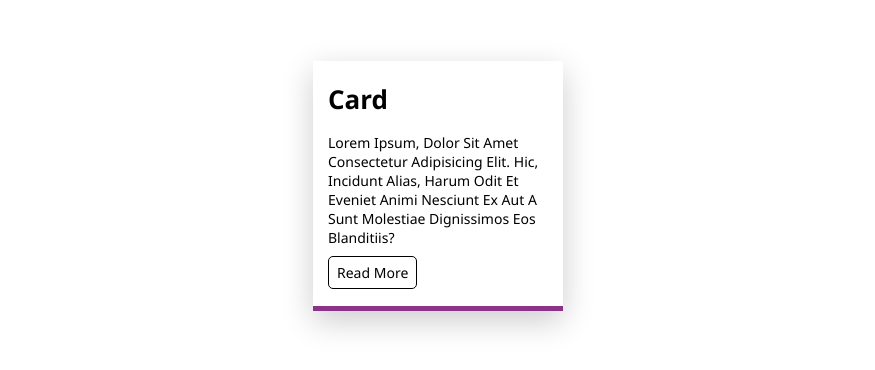
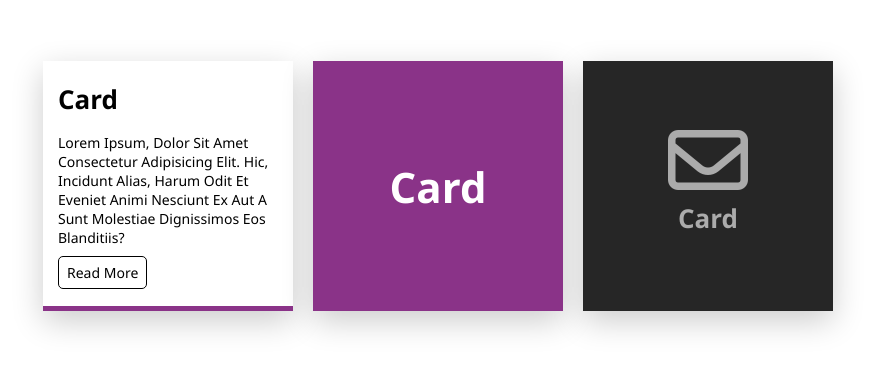
Before and after one commit to JoaoLucasAssis/CSS_Animation, a plain HTML site: page secao_7/index.html in a window 1280 px wide. Shown: the part 214-584 px from the top of the page, without its empty margins (202-1077 px from the left). Drawn offline with Linux system fonts and the light colour scheme.

Commit message:
atualizando secao 7
Adicionando card

```diff
--- a/secao_7/index.html
+++ b/secao_7/index.html
@@ -1,5 +1,6 @@
 <!DOCTYPE html>
 <html lang="en">
+
 <head>
     <meta charset="UTF-8">
     <meta http-equiv="X-UA-Compatible" content="IE=edge">
@@ -7,13 +8,35 @@
     <link rel="stylesheet" href="style.css">
     <title>Creative Cards Effects</title>
 </head>
+
 <body>
     <div class="card card-1">
         <div class="content">
             <h2>card</h2>
-            <p>Lorem ipsum, dolor sit amet consectetur adipisicing elit. Hic, incidunt alias, harum odit et eveniet animi nesciunt ex aut a sunt molestiae dignissimos eos blanditiis?</p>
+            <p>Lorem ipsum, dolor sit amet consectetur adipisicing elit. Hic, incidunt alias, harum odit et eveniet
+                animi nesciunt ex aut a sunt molestiae dignissimos eos blanditiis?</p>
             <a href="#">read more</a>
         </div>
     </div>
+    <div class="card card-2">
+        <div class="content">
+            <p>Lorem ipsum, dolor sit amet consectetur adipisicing elit. Hic, incidunt alias, harum odit et eveniet
+                animi nesciunt ex aut a sunt molestiae dignissimos eos blanditiis?</p>
+            <a href="#">read more</a>
+        </div>
+    </div>
+    <div class="card card-3">
+        <div class="face">
+            <i class="fa-regular fa-envelope"></i>
+            <h2>card</h2>
+        </div>
+        <div class="content">
+            <p>Lorem ipsum, dolor sit amet consectetur adipisicing elit. Hic, incidunt alias, harum odit et eveniet
+                animi nesciunt ex aut a sunt molestiae dignissimos eos blanditiis?</p>
+            <a href="#">read more</a>
+        </div>
+    </div>
+    <script src="https://kit.fontawesome.com/0b87b0e801.js" crossorigin="anonymous"></script>
 </body>
+
 </html>
--- a/secao_7/style.css
+++ b/secao_7/style.css
@@ -15,6 +15,13 @@ body {
     display: flex;
     justify-content: center;
     align-items: center;
+    gap: 2rem;
+}
+
+h2,
+p,
+a {
+    text-transform: capitalize;
 }
 
 h2 {
@@ -41,6 +48,10 @@ img {
     width: 100%;
 }
 
+i {
+    font-size: 8rem;
+}
+
 .card {
     width: 25rem;
     height: 25rem;
@@ -52,10 +63,12 @@ img {
 }
 
 .content {
-    text-transform: capitalize;
     color: #000;
     position: relative;
     transition: all .5s;
+}
+
+.card-1 .content {
     z-index: 2;
 }
 
@@ -84,17 +97,89 @@ img {
     color: #fff;
 }
 
-.card-2 {
+.card-2 .content {
+    text-align: center;
+    margin-top: 5rem;
+}
+
+.card-2::before {
+    content: 'Card';
+    width: 100%;
+    height: 100%;
+    position: absolute;
+    top: 0;
+    left: 0;
+    color: #fff;
+    background-color: #8A3388;
+    font-size: 4.2rem;
+    font-weight: bold;
+    display: flex;
+    justify-content: center;
+    align-items: center;
+    transition: all .5s;
+    z-index: 1;
+}
+
+.card-2:hover::before {
+    width: 5rem;
+    height: 5rem;
+    font-size: 2.6rem;
+    top: 2rem;
+    left: 50%;
+    transform: translateX(-50%);
+    color: #8A3388;
+    background: transparent;
+}
+
+.card-3 {
+    padding: 0;
+    box-shadow: none;
     overflow: visible;
 }
 
-.card-2 .img-box {
+.card-3 .face {
     width: 100%;
     height: 100%;
-    position: relative;
-    transform: translateY(-30%);
+    background-color: #262626;
+    position: absolute;
+    top: 0;
+    left: 0;
+    display: flex;
+    flex-direction: column;
+    justify-content: center;
+    align-items: center;
+    transition: all .5s;
+    z-index: 1;
 }
 
-.card-2:hover {
-    height: 30rem;
+.card-3 .content {
+    width: 100%;
+    height: 100%;
+    position: absolute;
+    top: 0;
+    left: 0;
+    text-align: center;
+    padding: 2rem 1.5rem;
+    box-shadow: 0 1rem 3rem rgba(0, 0, 0, .2);
+    display: flex;
+    flex-direction: column;
+    justify-content: center;
+    align-items: center;
 }
+
+.card-3:hover .face {
+    transform: translateY(-50%);
+}
+
+.card-3:hover .content {
+    transform: translateY(50%);
+}
+.card-3 .face h2, .card-3 .face i {
+    color: #ABABAB;
+}
+.card-3:hover .face {
+    background-color: #8A3388;
+}
+.card-3:hover .face h2, .card-3:hover .face i {
+    color: #fff;
+}
```
